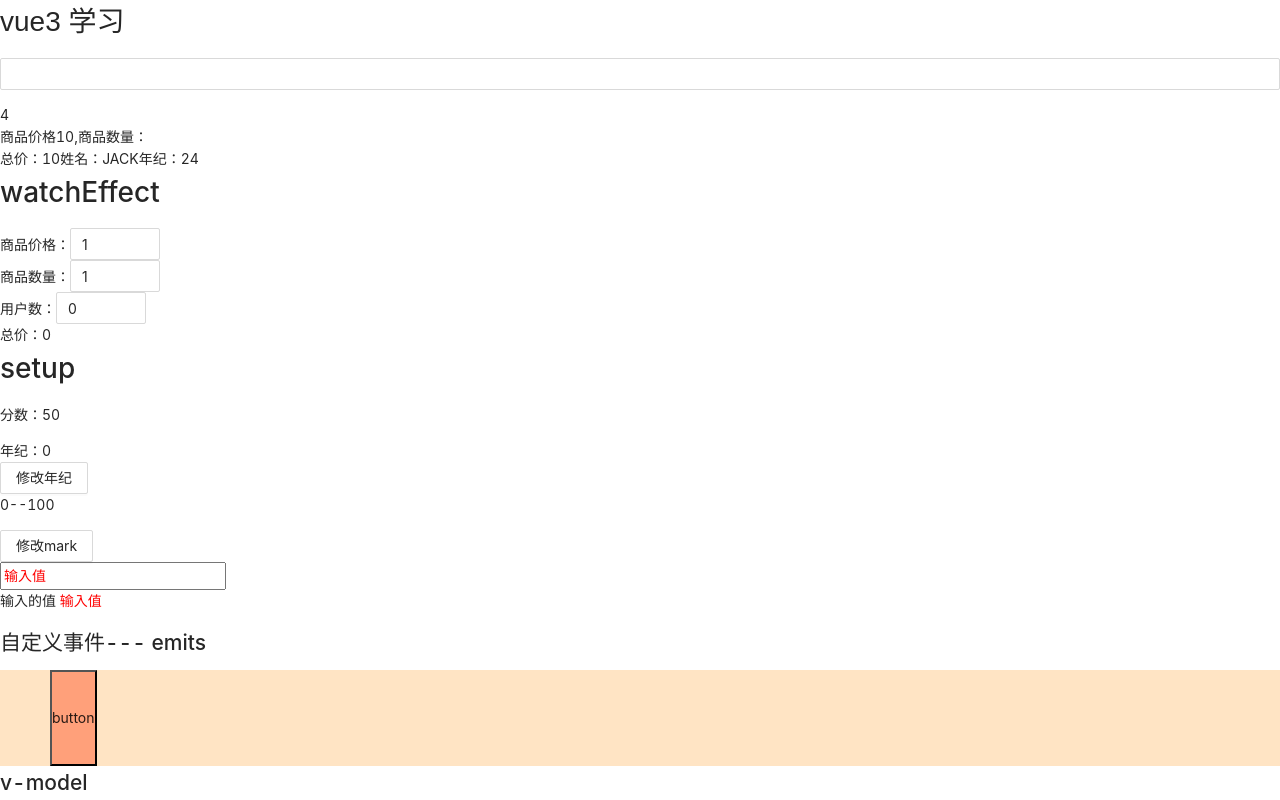
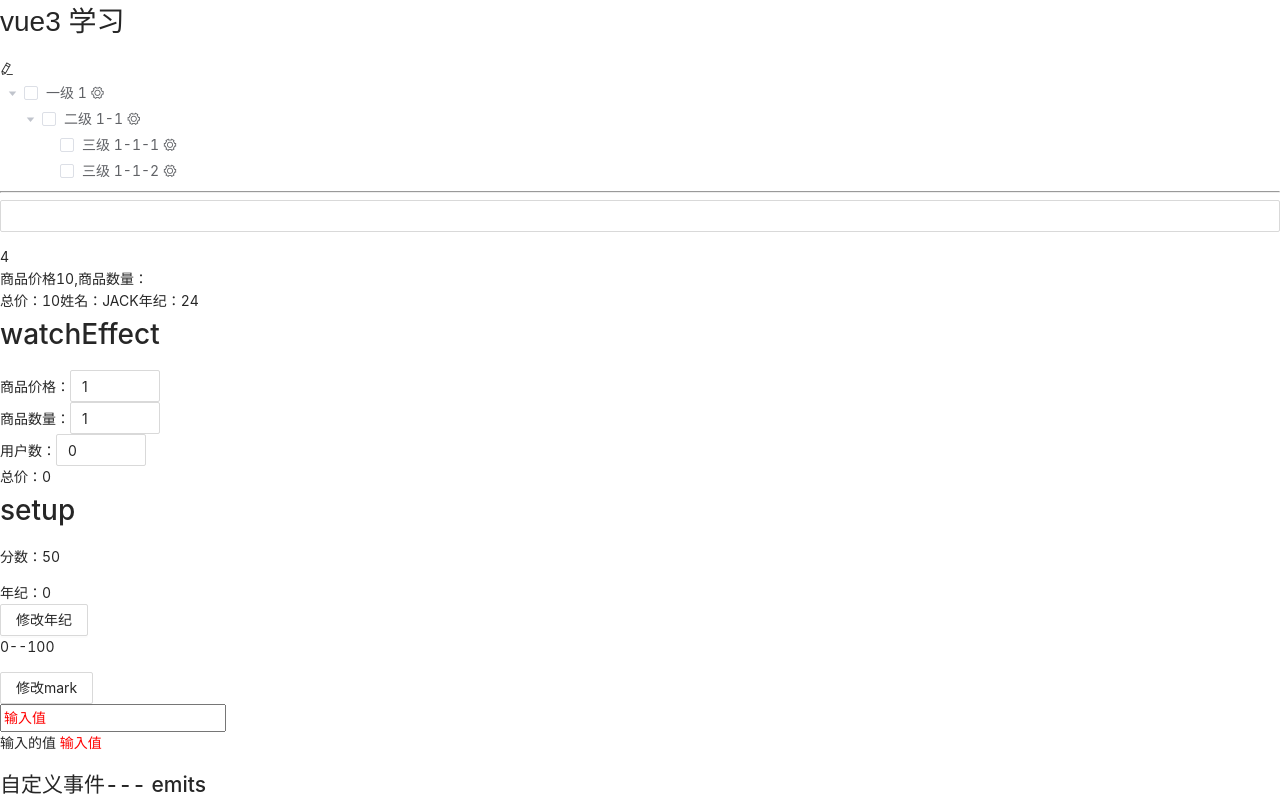
Before and after one commit to jackchoumine/vue3-experiment, a Vue app: page / in a window 1280 px wide. Shown: the top 800 px of the page. Built offline with nearby package versions, Linux system fonts and the light colour scheme.

Commit message:
wip: 添加树型结构

```diff
--- a/src/App.vue
+++ b/src/App.vue
@@ -7,6 +7,8 @@
 -->
 <template>
   <h1>vue3 学习</h1>
+  <Tree />
+  <hr />
   <SearchCom />
   <WatchTest />
   <WatchEffect />
--- a/src/components/index.js
+++ b/src/components/index.js
@@ -17,6 +17,7 @@
 import MyModelTwo from './MyModelTwo.vue'
 import MyModel from './MyModel.vue'
 import SearchCom from './search/index.vue'
+import Tree from './tree/Tree.vue'
 const components = [
   WatchTest,
   WatchEffect,
@@ -30,6 +31,7 @@
   MyModelTwo,
   MyModel,
   SearchCom,
+  Tree,
 ]
 // export const registerComponents = app => {
 //   components.forEach(component => {
--- /dev/null
+++ b/src/components/tree/Tree.vue
@@ -0,0 +1,68 @@
+<template>
+  <div>
+    <i class="el-icon-edit"></i>
+    <el-tree
+      :data="treeData"
+      show-checkbox
+      default-expand-all
+      node-key="id"
+      ref="tree"
+      highlight-current
+      :props="defaultProps"
+    >
+      <template #default="{ node, data }">
+        <span class="custom-tree-node">
+          <span>
+            {{ node.label }}
+            <!-- <span class="icon"> -->
+            <i class="el-icon-setting"></i>
+            <!-- </span> -->
+          </span>
+          <span>
+            <!-- <span>{{ data }}</span> -->
+            <!-- <a @click="append(data)">Append</a> -->
+            <!-- <a @click="remove(node, data)">Delete</a> -->
+          </span>
+        </span>
+      </template>
+    </el-tree>
+  </div>
+</template>
+<script>
+import { ref, reactive, watch, computed } from 'vue'
+const data = [
+  {
+    id: 1,
+    label: '一级 1',
+    type: 'menu',
+    children: [
+      {
+        id: 4,
+        label: '二级 1-1',
+        type: 'page',
+        children: [
+          {
+            id: 9,
+            label: '三级 1-1-1',
+            type: 'button',
+          },
+          {
+            id: 10,
+            label: '三级 1-1-2',
+          },
+        ],
+      },
+    ],
+  },
+]
+export default {
+  name: 'Tree',
+  components: {},
+  setup(props, { emit, attrs, slots }) {
+    const treeData = reactive(data)
+    return { treeData }
+  },
+}
+</script>
+<style scoped lang="scss">
+</style>
```
